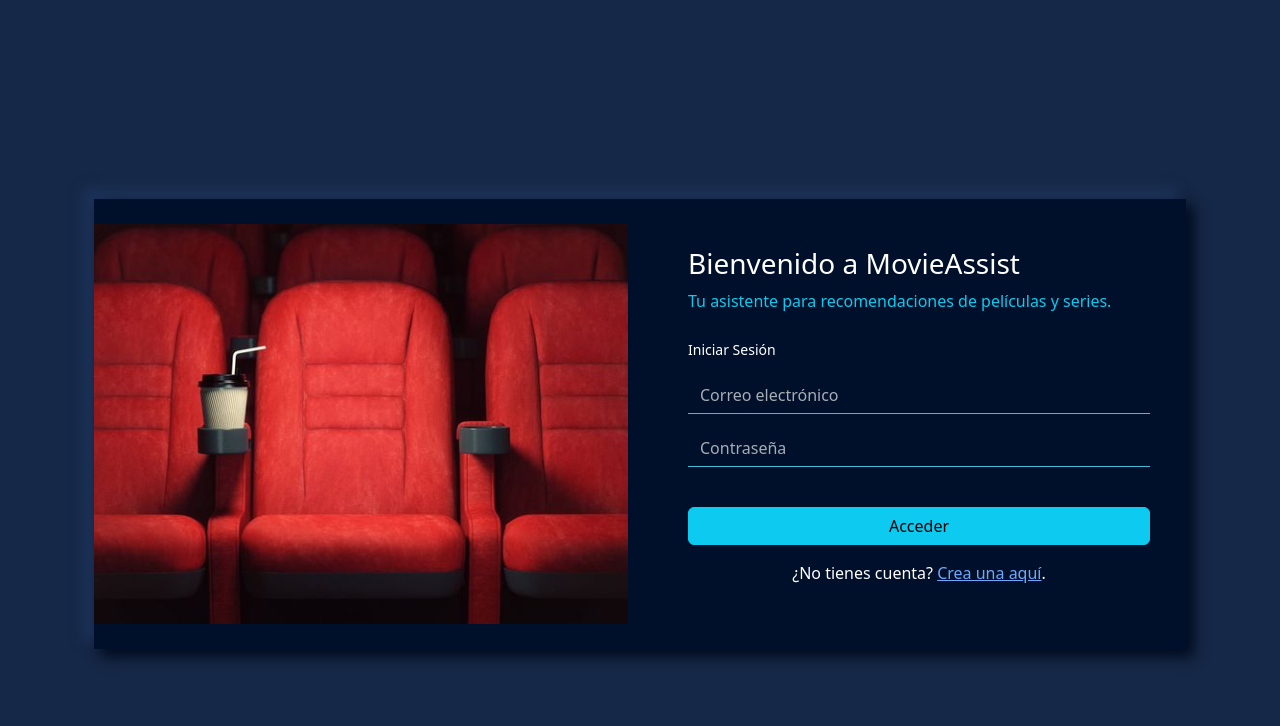
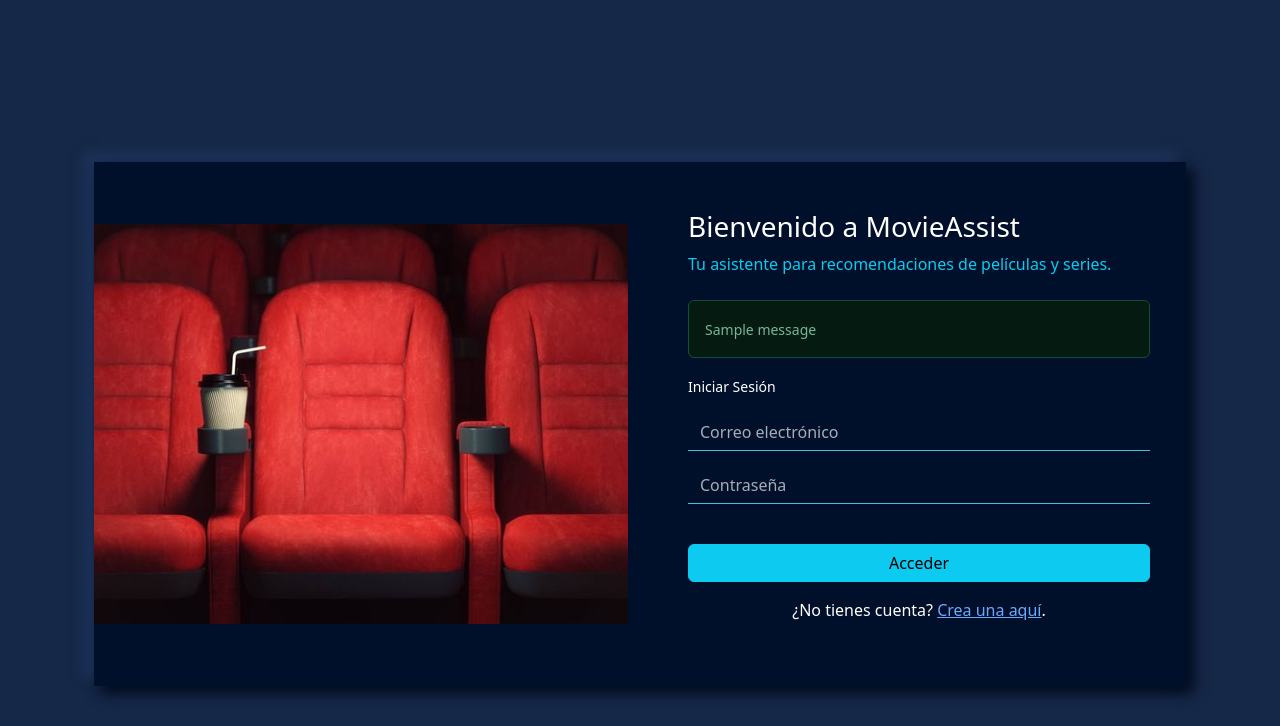
Before and after one commit to lfgalleguillos/MovieAssist, a Flask app: page /login in a window 1280 px wide. Shown: the top 726 px of the page. Run offline with Flask 3, Linux system fonts and the light colour scheme; tables that the repository leaves empty hold one stand-in row (values such as "Sample post"); one stand-in notice (Sample message) is shown; some libraries are stand-ins or nearby versions.

Commit message:
Add files via upload

```diff
--- a/templates/login.html
+++ b/templates/login.html
@@ -1,65 +1,143 @@
 {% extends 'base.html' %}
 
+
+
 {% block title %}
+
     Iniciar sesión
+
 {% endblock %}
+
+
 
 {% set hide_navbar = True %}
 
+
+
 {% block content %}
+
 <div class="container vh-100 d-flex align-items-center">
+
     <div id="innerPage">
+
         <div class="row align-items-center justify-content-center">
+
             <div class="col-sm-6 col-xs-12 d-sm-block d-none">
+
                 <div id="imgBgn" style="height: 100%;"></div>
+
             </div>
+
             <div class="col-sm-6 col-xs-12 text-white p-5">
+
                 <div class="lead">
+
                     <h3>Bienvenido a MovieAssist</h3>
+
                     <p class="fs-6 mb-4 text-info">
+
                         Tu asistente para recomendaciones de películas y series.
+
                     </p>
+
                 </div>
+
                 <div class="mt-4">
+
+                    {% with messages = get_flashed_messages(with_categories=true) %}
+
+                        {% if messages %}
+
+                            {% for category, message in messages %}
+
+                                <div class="alert alert-{{ category }}"><small>{{ message }}</small></div>
+
+                            {% endfor %}
+
+                        {% endif %}
+
+                    {% endwith %}
+
                     <p><small>Iniciar Sesión</small></p>
+
                 </div>
+
                 <form method="POST">
+
                     <input class="form-control rounded-0 mb-3" type="email" name="email" id="email" placeholder="Correo electrónico" required>
+
                     <input class="form-control rounded-0 mb-3" type="password" name="password" id="password" placeholder="Contraseña" required>
+
                     <button class="btn btn-info mt-4 w-100" type="submit">Acceder</button>
+
                 </form>
+
                 <!-- Enlace para crear cuenta -->
+
                 <div class="text-center mt-3">
+
                     <p>¿No tienes cuenta? <a href="{{ url_for('register') }}">Crea una aquí</a>.</p>
+
                 </div>
+
             </div>
+
         </div>
+
     </div>
+
 </div>
 
+
+
 <style>
+
     body {
+
         background: #162847;
+
     }
+
     #innerPage {
+
         width: 100%;
+
         max-width: 1200px;
+
         margin: 0 auto;
+
         border-radius: 0px;
+
         background: #01102a;
+
         box-shadow: 7px 7px 13px 1px #010b1e, -10px -9px 11px 1px #1d335a;
+
     }
+
     .form-control {
+
         background: none;
+
         border: none;
+
         border-bottom: 1px solid #45bdd9;
+
         color: #fff;
+
     }
+
     #imgBgn {
+
         background: url('{{ url_for('static', filename='images/image.jpg') }}') no-repeat center center;
+
         background-size: cover;
+
         min-height: 50vh; /* Altura mínima ajustable */
+
         width: 100%; /* Mantén el ancho */
+
     }
+
 </style>
+
 {% endblock %}
```
